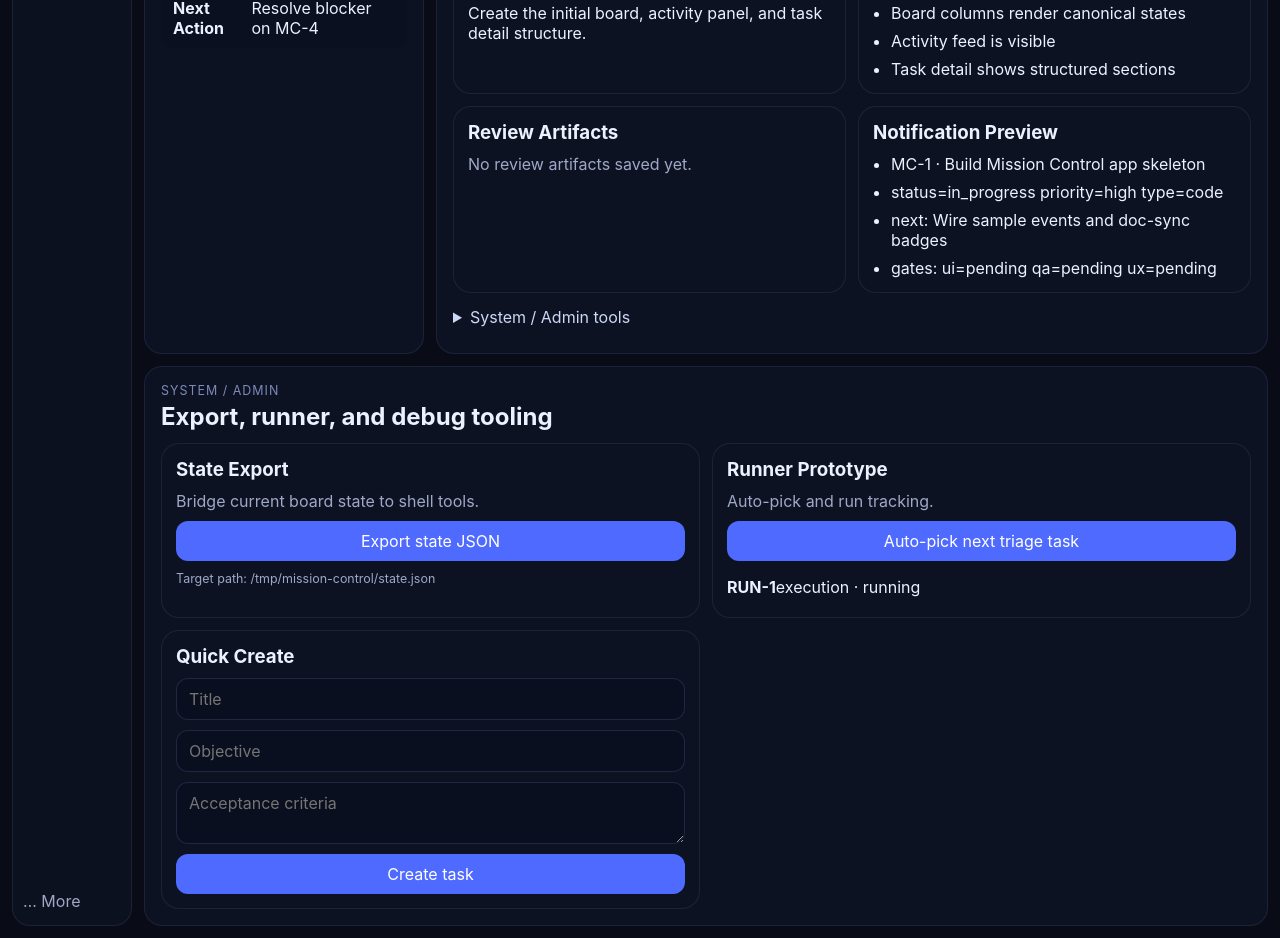
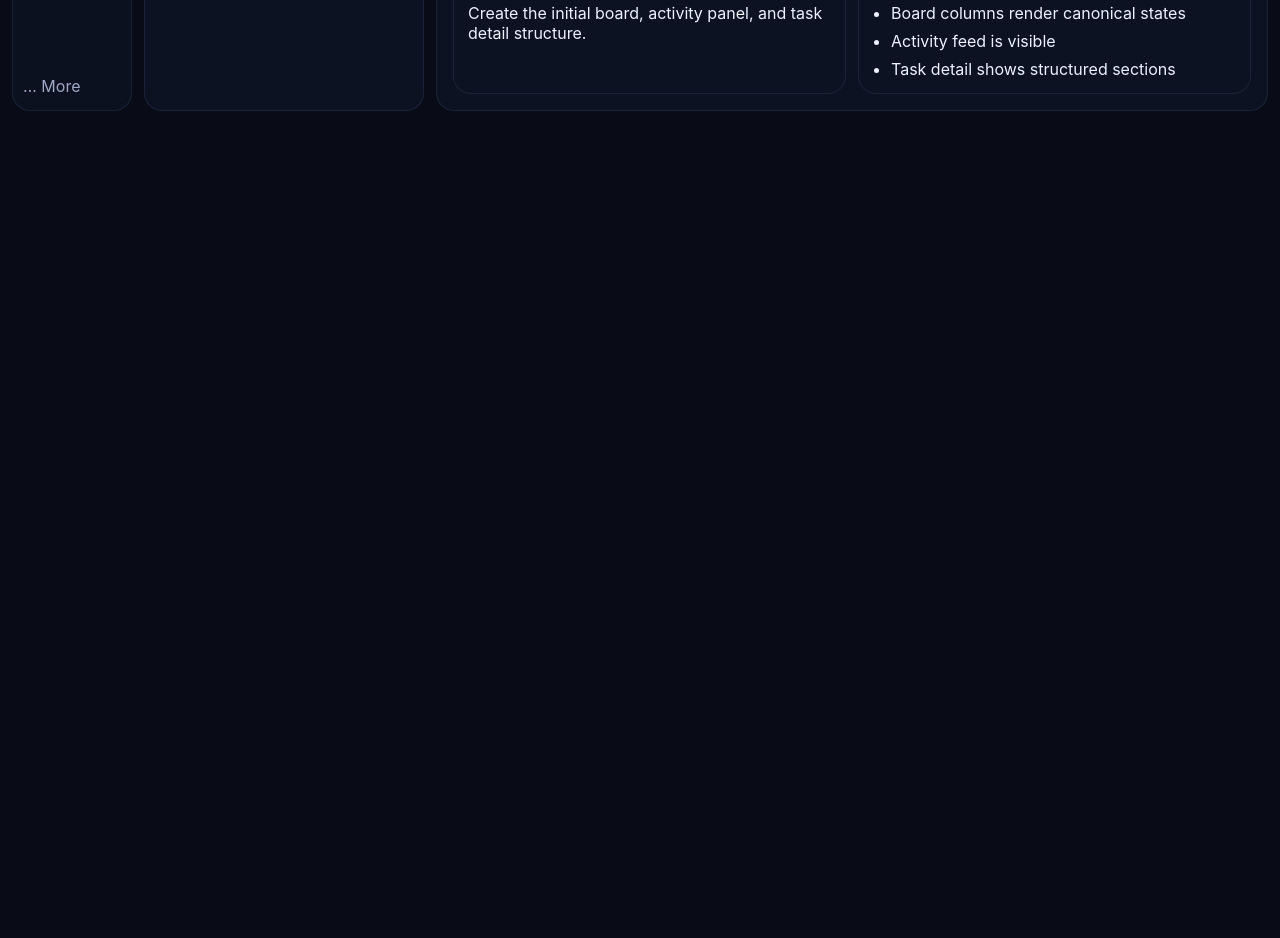
Before and after one commit to celine-1984-2077/celine-missioncontrol, a React (Vite) app in the folder mission-control/: page / in a window 1280 px wide. Shown: the part 1500-2438 px from the top of the page. After the commit the page ends 1623 px from the top, so only its background shows below. Built offline with nearby package versions, Linux system fonts and the light colour scheme.

Commit message:
Remove admin and extra detail panels from homepage

```diff
--- a/mission-control/src/App.tsx
+++ b/mission-control/src/App.tsx
@@ -386,7 +386,6 @@ export function App() {
               <div className="attention-row"><strong>Blocked</strong><span>{tasks.filter((task) => task.status === 'blocked').length}</span></div>
               <div className="attention-row"><strong>Pending UX</strong><span>{tasks.filter((task) => task.requiresUxReview && !hasPassingReview(state, task.id, 'ux_review')).length}</span></div>
               <div className="attention-row"><strong>Missing Evidence</strong><span>{missingEvidenceCount}</span></div>
-              <div className="attention-row next-action"><strong>Next Action</strong><span>{boardDigest.nextAction ?? 'No urgent action'}</span></div>
             </div>
           </section>
 
@@ -414,104 +413,10 @@ export function App() {
                 <div className="read-sections">
                   <DetailSection title="Objective"><p>{selectedTask.objective}</p></DetailSection>
                   <DetailSection title="Acceptance Criteria"><ul>{selectedTask.acceptanceCriteria.map((item) => <li key={item}>{item}</li>)}</ul></DetailSection>
-                  <DetailSection title="Review Artifacts">
-                    {latestReviewRuns.length ? latestReviewRuns.slice(0, 2).map((run) => (
-                      <article key={run.id} className="artifact-item">
-                        <div className="meta-row wrap"><strong>{run.kind}</strong><span className="pill">{run.status}</span></div>
-                        <p>{run.artifact?.reviewSummary || run.summary || 'No summary yet.'}</p>
-                        {run.artifact?.snapshotId && <p className="muted">Snapshot: {run.artifact.snapshotId}</p>}
-                        {run.artifact?.screenshotPath && <p className="muted">Screenshot: {run.artifact.screenshotPath}</p>}
-                      </article>
-                    )) : <p className="muted">No review artifacts saved yet.</p>}
-                  </DetailSection>
-                  <DetailSection title="Notification Preview">
-                    {selectedTaskDigest ? <ul>{selectedTaskDigest.lines.map((line) => <li key={line}>{line}</li>)}</ul> : <p className="muted">No digest yet.</p>}
-                  </DetailSection>
                 </div>
-
-                <details className="admin-tools">
-                  <summary>System / Admin tools</summary>
-                  <section className="tooling-stack">
-                    <div className="transition-row wrap">
-                      {transitionTargets[selectedTask.status].map((nextStatus) => (<button key={nextStatus} type="button" className="secondary" onClick={() => handleTransition(selectedTask.id, nextStatus)}>Move to {formatStatus(nextStatus)}</button>))}
-                    </div>
-                    <div className="transition-row wrap">
-                      {selectedTask.needsUiTest && <button type="button" onClick={() => setState(requestUiTest(state, selectedTask.id))}>Start browser test</button>}
-                      {selectedTask.needsUiTest && <button type="button" className="secondary" onClick={() => setState(completeUiTest(state, selectedTask.id, true))}>Mark browser test passed</button>}
-                      {selectedTask.needsUiTest && <button type="button" className="secondary" onClick={() => setState(completeUiTest(state, selectedTask.id, false))}>Mark browser test failed</button>}
-                      <button type="button" onClick={() => setState(requestReviewRun(state, selectedTask.id, 'qa_review'))}>Start QA review</button>
-                      <button type="button" className="secondary" onClick={() => setState(requestReviewRun(state, selectedTask.id, 'ux_review'))}>Start UX review</button>
-                    </div>
-
-                    <form className="detail-form" onSubmit={handleUpdateTask}>
-                      <label><span>Title</span><input value={editDraft.title} onChange={(e) => setEditDraft({ ...editDraft, title: e.target.value })} /></label>
-                      <label><span>Objective</span><textarea rows={3} value={editDraft.objective} onChange={(e) => setEditDraft({ ...editDraft, objective: e.target.value })} /></label>
-                      <label><span>Acceptance Criteria</span><textarea rows={4} value={editDraft.acceptanceCriteria} onChange={(e) => setEditDraft({ ...editDraft, acceptanceCriteria: e.target.value })} /></label>
-                      <label><span>Boundaries</span><textarea rows={3} value={editDraft.boundaries} onChange={(e) => setEditDraft({ ...editDraft, boundaries: e.target.value })} /></label>
-                      <label><span>Next Step</span><input value={editDraft.nextStep} onChange={(e) => setEditDraft({ ...editDraft, nextStep: e.target.value })} /></label>
-                      <div className="actions-row"><button type="submit">Save task details</button></div>
-                    </form>
-
-                    <form className="detail-form" onSubmit={(e) => { handleProgressSubmit(e) }}>
-                      <label><span>Progress update</span><textarea rows={3} value={progressText} onChange={(e) => setProgressText(e.target.value)} /></label>
-                      <label><span>Next step</span><input value={progressNextStep} onChange={(e) => setProgressNextStep(e.target.value)} /></label>
-                      <div className="actions-row"><button type="submit">Add progress</button></div>
-                    </form>
-
-                    <form className="detail-form">
-                      <label><span>Target URL</span><input value={reviewDraft.targetUrl} onChange={(e) => setReviewDraft({ ...reviewDraft, targetUrl: e.target.value })} /></label>
-                      <label><span>Review summary</span><textarea rows={3} value={reviewDraft.summary} onChange={(e) => setReviewDraft({ ...reviewDraft, summary: e.target.value })} /></label>
-                      <label><span>Findings</span><textarea rows={3} value={reviewDraft.findings} onChange={(e) => setReviewDraft({ ...reviewDraft, findings: e.target.value })} /></label>
-                      <label><span>Screenshot path</span><input value={reviewDraft.screenshotPath} onChange={(e) => setReviewDraft({ ...reviewDraft, screenshotPath: e.target.value })} /></label>
-                      <label><span>Snapshot ID</span><input value={reviewDraft.snapshotId} onChange={(e) => setReviewDraft({ ...reviewDraft, snapshotId: e.target.value })} /></label>
-                      <label><span>Evidence links</span><textarea rows={2} value={reviewDraft.evidenceLinks} onChange={(e) => setReviewDraft({ ...reviewDraft, evidenceLinks: e.target.value })} /></label>
-                      <label><span>Import harness JSON</span><input type="file" accept="application/json" onChange={importReviewArtifactFromFile} /></label>
-                      <div className="actions-row wrap">
-                        {runs.filter((run) => run.taskId === selectedTask.id && run.status === 'running' && (run.kind === 'qa_review' || run.kind === 'ux_review')).map((run) => (
-                          <div key={run.id} className="transition-row">
-                            {run.kind === 'qa_review' && <button type="button" onClick={() => submitReview(run.id, 'pass')}>Submit QA pass</button>}
-                            {run.kind === 'qa_review' && <button type="button" className="secondary" onClick={() => submitReview(run.id, 'fail')}>Submit QA fail</button>}
-                            {run.kind === 'ux_review' && <button type="button" onClick={() => submitReview(run.id, 'submit')}>Submit UX review</button>}
-                          </div>
-                        ))}
-                        <button type="button" className="secondary" onClick={() => setState(createFollowupTask(state, selectedTask.id, 'improvement', `Improve: ${selectedTask.title}`, reviewDraft.summary || 'UX improvement requested from review.'))}>Create improvement task</button>
-                        <button type="button" className="secondary" onClick={() => setState(createFollowupTask(state, selectedTask.id, 'spec_update', `Spec update: ${selectedTask.title}`, reviewDraft.summary || 'Spec update requested from review.'))}>Create spec-update task</button>
-                      </div>
-                    </form>
-                  </section>
-                </details>
               </div>
             )}
           </section>
-        </section>
-
-        <section className="card-shell bottom-tools">
-          <div className="panel-heading"><div><p className="eyebrow">System / Admin</p><h2>Export, runner, and debug tooling</h2></div></div>
-          <div className="tool-grid">
-            <section className="tool-card">
-              <h3>State Export</h3>
-              <p className="muted">Bridge current board state to shell tools.</p>
-              <button type="button" onClick={handleExportState}>Export state JSON</button>
-              <p className="muted small">Target path: {EXPORT_FILE_PATH}</p>
-            </section>
-            <section className="tool-card">
-              <h3>Runner Prototype</h3>
-              <p className="muted">Auto-pick and run tracking.</p>
-              <button type="button" onClick={() => setState(autoPickNextTask(state))}>Auto-pick next triage task</button>
-              <div className="digest-list compact-list">
-                {runs.slice(0, 4).map((run) => <div key={run.id} className="digest-item"><strong>{run.id}</strong><span>{run.kind} · {run.status}</span></div>)}
-              </div>
-            </section>
-            <section className="tool-card">
-              <h3>Quick Create</h3>
-              <form className="detail-form" onSubmit={handleCreateTask}>
-                <input placeholder="Title" value={draft.title} onChange={(e) => setDraft({ ...draft, title: e.target.value })} />
-                <input placeholder="Objective" value={draft.objective} onChange={(e) => setDraft({ ...draft, objective: e.target.value })} />
-                <textarea rows={2} placeholder="Acceptance criteria" value={draft.acceptanceCriteria} onChange={(e) => setDraft({ ...draft, acceptanceCriteria: e.target.value })} />
-                <button type="submit">Create task</button>
-              </form>
-            </section>
-          </div>
         </section>
       </main>
     </div>
```
